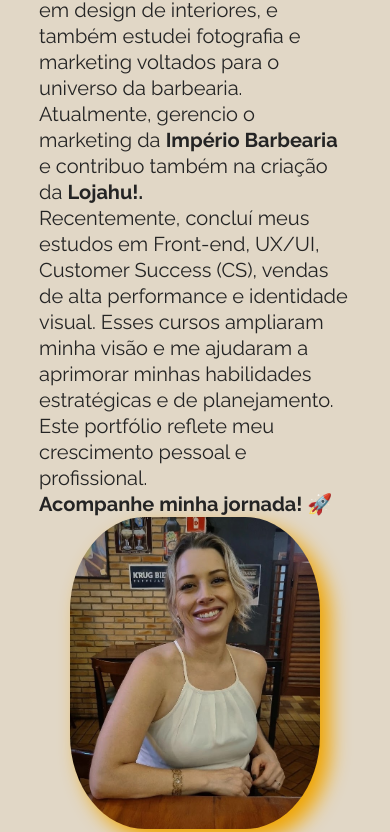
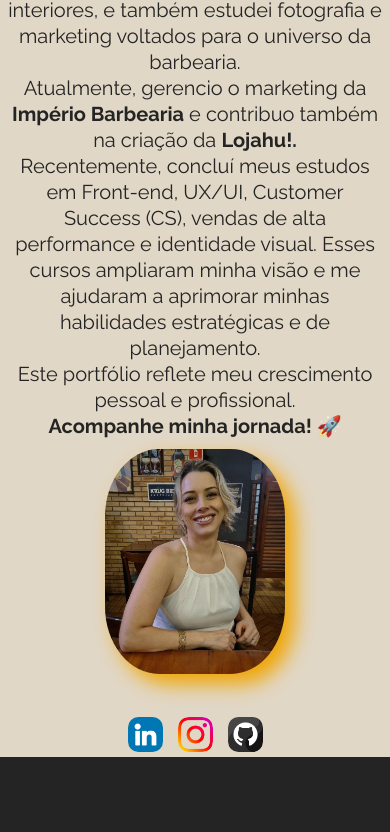
Before and after one commit to nicolecruzz/meu-portifolio, a plain HTML site: page index.html in a window 390 px wide. Shown: the part 317-1149 px from the top of the page. Drawn offline with nearby package versions, Linux system fonts and the light colour scheme.

Commit message:
retoques finais

```diff
--- a/apresentacao.css
+++ b/apresentacao.css
@@ -1,61 +1,77 @@
+.conteudo-home {
+    margin: 0 auto;
+    width: 100%;
+    max-width: 800px;
+    display: flex;
+    flex-direction: column;
+    align-items: center;
+    text-align: center;
+    gap: 2em;
+    min-height: 100vh; /* Faz com que o conteúdo ocupe toda a altura da tela */
+    justify-content: center; /* Centraliza verticalmente */
+    padding-top: 50px; /* Dá um respiro extra no topo */
+}
+
 .conteudo-home img {
-    width: 28%;
+    margin-top: 20px;
     max-width: 250px;
     height: auto;
     border-radius: 30%;
     background-color: var(--fundo-da-aplicação);
     box-shadow: 10px 10px 20px 0px var(--amarelo-claro);
-    transition: box-shadow 0.3s ease; /* Suaviza a transição da sombra */
 }
 
 /* Modo noturno */
 [data-theme="dark"] .conteudo-home img {
-    filter: grayscale(10%); /* Maior contraste para imagens no modo noturno */
+    filter: grayscale(10%);
 }
 
-/* Estilo para a seção de ícones */
+/* Ajuste correto para os ícones */
 .icones_links {
+    margin-top: 80px; /* Aumenta o espaçamento para afastar os ícones do topo */
     display: flex;
     justify-content: center;
-    align-items: center;
-    gap: 20px;
-    margin: 20px;
+    gap: 25px;
     flex-wrap: wrap;
 }
 
-/* Estilo para as imagens dos ícones */
 .icones img {
     border-radius: 30%;
-    width: 40px;
-    height: 40px;
+    width: 50px;
+    height: 50px;
     transition: transform 0.3s ease, box-shadow 0.3s ease;
 }
 
-/* Efeito de hover para os ícones */
 .icones img:hover {
-    border-radius: 30%;
     box-shadow: 5px 5px 20px 0px var(--amarelo-claro);
     cursor: pointer;
-    transform: scale(1.1); /* Aumenta um pouco o tamanho no hover */
+    transform: scale(1.1);
 }
 
-/* Ajustes para o layout responsivo (mobile) */
+/* Responsividade */
 @media screen and (max-width: 768px) {
+    .conteudo-home {
+        padding: 20px 6px; /* Aumenta o espaçamento interno para centralizar melhor */
+        min-height: auto; /* Remove a altura fixa no mobile */
+        display: flex;
+        flex-direction: column;
+        align-items: center;
+        justify-content: center;
+        text-align: center;
+    }
+
     .conteudo-home img {
-        width: 80%;
-        max-width: 300px;
-        height: auto;
-        display: block;
-        margin: 0 auto 1em;
+        max-width: 180px; /* Reduz um pouco a imagem para caber melhor na tela */
+        margin: 10px auto; /* Centraliza a imagem */
     }
 
     .icones_links {
-        margin: 10px 0;
-        gap: 12px;
+        margin-top: 8px; /* Diminui a margem superior dos ícones */
+        gap: 15px;
     }
 
     .icones img {
-        width: 32px;
-        height: 32px;
+        width: 35px; /* Reduz o tamanho dos ícones */
+        height: 35px;
     }
 }
--- a/index.html
+++ b/index.html
@@ -31,26 +31,23 @@
 </header>
 
 <main>
+
     <section class="conteudo-home" id="home">
         <div>
             <h2 class="home-titulo">Hello world!<br /></h2>
             <p>Boas-vindas ao meu portfólio! 😊 <br />
-
                 Sou Nicole, tenho 33 anos e já explorei diversas áreas ao longo da minha trajetória.
                 Sou formada em design de interiores, e também estudei fotografia e marketing voltados para o universo da barbearia.
-
-               <p> Atualmente, gerencio o marketing da <b>Império Barbearia</b> e contribuo também na criação da <b>Lojahu!.</b>
-
-                <p>Recentemente, concluí meus estudos em Front-end, UX/UI, Customer Success (CS), vendas de alta performance e identidade visual. Esses cursos ampliaram minha visão e me ajudaram a aprimorar minhas habilidades estratégicas e de planejamento.</p>
-
-                <p> Este portfólio reflete meu crescimento pessoal e profissional.</p>
-                <b><p>Acompanhe minha jornada! 🚀</p></b>
-
-
+            </p>
+            <p> Atualmente, gerencio o marketing da <b>Império Barbearia</b> e contribuo também na criação da <b>Lojahu!.</b></p>
+            <p>Recentemente, concluí meus estudos em Front-end, UX/UI, Customer Success (CS), vendas de alta performance e identidade visual. Esses cursos ampliaram minha visão e me ajudaram a aprimorar minhas habilidades estratégicas e de planejamento.</p>
+            <p>Este portfólio reflete meu crescimento pessoal e profissional.</p>
+            <b><p>Acompanhe minha jornada! 🚀</p></b>
+            <img src="./imagens/Nicole.png" alt="Foto de Nicole" />
         </div>
-        <img src="./imagens/Nicole.png" alt="Foto de Nicole" />
     </section>
 
+    <!-- Ícones de redes sociais com espaçamento -->
     <div class="icones_links">
         <a class="icones" href="https://linkedin.com/in/nicole-cruzz/" target="_blank" aria-label="LinkedIn">
             <img src="./imagens/linkedin.png" alt="LinkedIn">
@@ -62,6 +59,8 @@
             <img src="./imagens/github.png" alt="GitHub">
         </a>
     </div>
+
+
 
     <section class="carrossel" id="formacoes">
         <h2>Formações</h2>
@@ -126,13 +125,12 @@
 
 </section>
 
-
 <script src="js.js"></script> <!-- Link para o arquivo JS externo -->
 <script src="https://unpkg.com/swiper/swiper-bundle.min.js"></script>
 <script>
     const swiper = new Swiper('.swiper', {
         loop: true,
-        slidesPerView: 3,
+        slidesPerView: 1,  // Exibe 1 item por vez no PC
         spaceBetween: 3,
         pagination: {
             el: '.swiper-pagination',
@@ -142,8 +140,16 @@
             nextEl: '.swiper-button-next',
             prevEl: '.swiper-button-prev',
         },
+        breakpoints: {
+            // Quando a tela for 768px ou menor, exibe 3 itens por vez (versão mobile)
+            768: {
+                slidesPerView: 3,
+            },
+        },
     });
 </script>
 
+
+
 </body>
 </html>
```
Also changed, not shown: js.js (line endings or trailing spaces).
